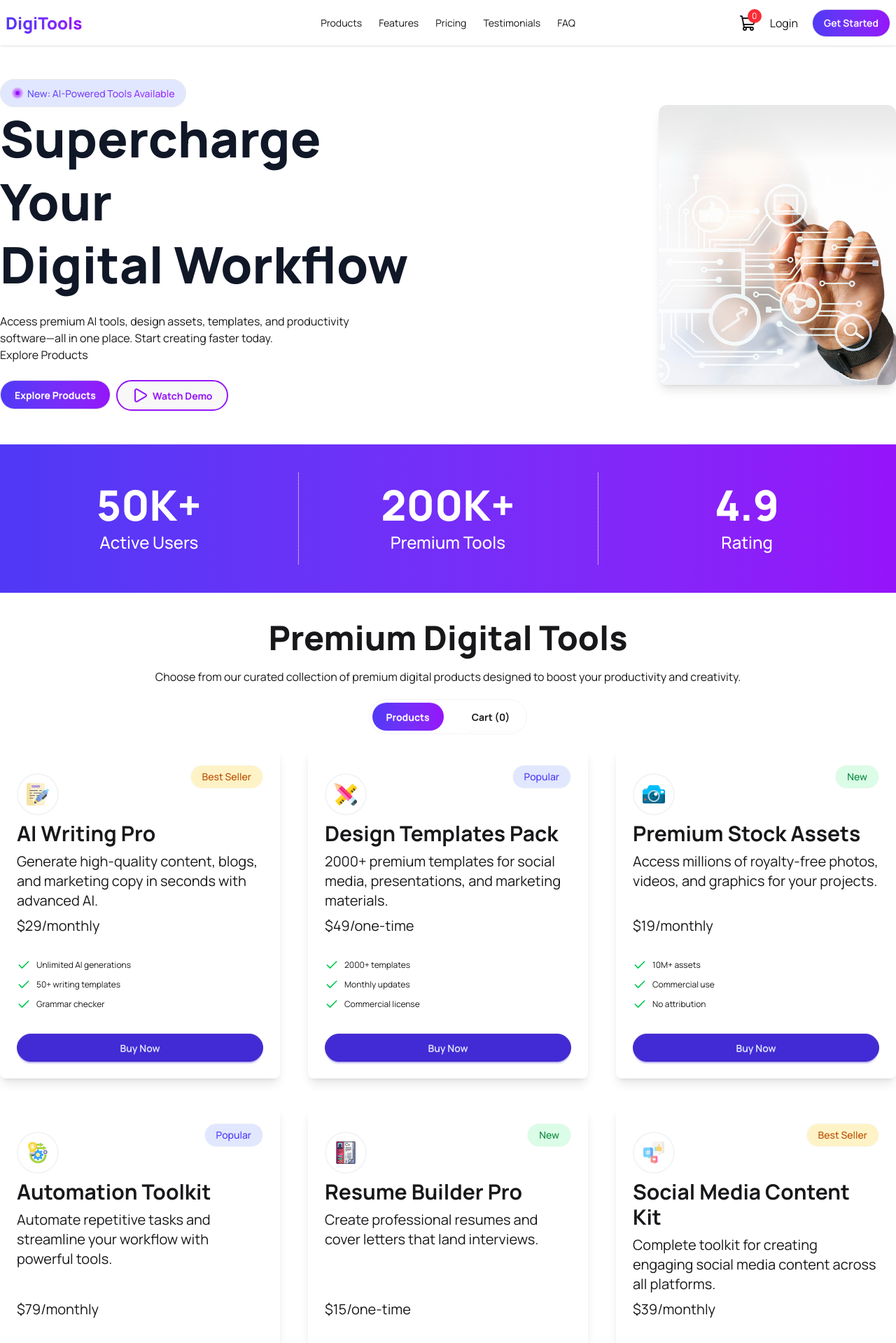
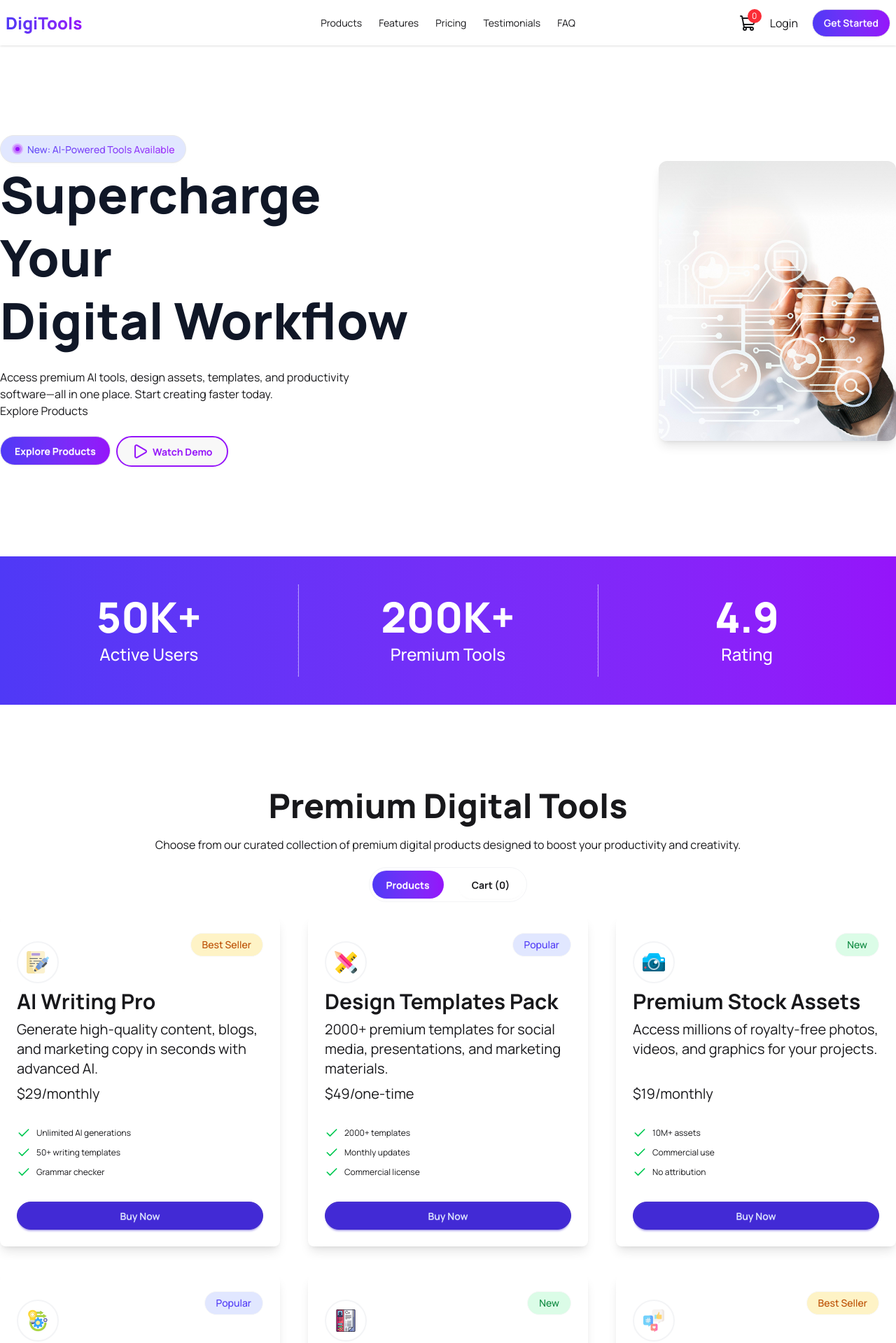
Before and after one commit to CoderRuhulAmin/PH-B13-A06, a React (Vite) app: page / in a window 1280 px wide. Shown: the top 1919 px of the page at 70% size. Built offline with nearby package versions, Linux system fonts and the light colour scheme.

Commit message:
add margin top to every section

```diff
--- a/src/modules/hero/Hero.jsx
+++ b/src/modules/hero/Hero.jsx
@@ -2,7 +2,7 @@ import { Play } from 'lucide-react';
 
 const Hero = () => {
     return (
-        <div className="hero py-12">
+        <div className="hero py-12 mt-20">
             <div className="container mx-auto flex flex-col-reverse lg:flex-row lg:justify-between items-center gap-10">
                 <div className='flex-1 text-center lg:text-left'>
                     <div className='btn bg-[#E1E7FF] rounded-full px-4 py-2'>
--- a/src/modules/main/Main.jsx
+++ b/src/modules/main/Main.jsx
@@ -12,7 +12,7 @@ const Main = ({ productsPromise, cartItemsPrice, setCartItemsPrice, cartList, se
     // console.log(selectedType);
 
     return (
-        <section id='products-section' className='main-section w-full py-10'>
+        <section id='products-section' className='main-section w-full py-10 mt-20'>
             <div className="container mx-auto space-y-5">
                 <h2 className='text-5xl font-extrabold text-center'>Premium Digital Tools</h2>
                 <p className='text-center'>Choose from our curated collection of premium digital products designed to boost your productivity and creativity.</p>
--- a/src/modules/pricing/Pricing.jsx
+++ b/src/modules/pricing/Pricing.jsx
@@ -9,7 +9,7 @@ const Pricing = ({pricingPromise}) => {
 
 
     return (
-        <section id='pricing-section' className='main-section w-full py-10'>
+        <section id='pricing-section' className='main-section w-full py-10 mt-20'>
             <div className="container mx-auto space-y-5">
                 <h2 className='text-5xl font-extrabold text-center'>Simple, Transparent Pricing</h2>
                 <p className='text-center'>Choose the plan that fits your needs. Upgrade or downgrade anytime.</p>
--- a/src/modules/process/Process.jsx
+++ b/src/modules/process/Process.jsx
@@ -21,7 +21,7 @@ const steps = [
 
 const Process = () => {
     return (
-        <section id='faq-section' className='main-section w-full py-10'>
+        <section id='faq-section' className='main-section w-full py-10 mt-20'>
             <div className="container mx-auto space-y-5">
                 <h2 className='text-5xl font-extrabold text-center'>Get Started in 3 Steps</h2>
                 <p className='text-center'>Start using premium digital tools in minutes, not hours.</p>
--- a/src/modules/stats/Stats.jsx
+++ b/src/modules/stats/Stats.jsx
@@ -2,7 +2,7 @@ import React from 'react';
 
 const Stats = () => {
     return (
-        <section id='testimonials-section' className='stats w-full rounded-none bg-linear-to-r from-[#4F39F6] to-[#9514FA] text-white py-10'>
+        <section id='testimonials-section' className='stats w-full rounded-none bg-linear-to-r from-[#4F39F6] to-[#9514FA] text-white py-10 mt-20'>
             <div className="container mx-auto text-white flex justify-around items-center">
                 <div className="stat">
                     <div className="stat-value text-6xl font-extrabold text-center mb-2">50K+</div>
--- a/src/modules/workflow/Workflow.jsx
+++ b/src/modules/workflow/Workflow.jsx
@@ -2,7 +2,7 @@ import React from 'react';
 
 const Workflow = () => {
     return (
-        <section id='features-section' className='main-section w-full py-10 bg-linear-to-r from-[#4F39F6] to-[#9514FA] text-white'>
+        <section id='features-section' className='main-section w-full py-10 mt-20 bg-linear-to-r from-[#4F39F6] to-[#9514FA] text-white'>
             <div className="container mx-auto space-y-5">
                 <h2 className='text-5xl font-extrabold text-center'>Ready to Transform Your Workflow?</h2>
                 <p className='text-center'>Join thousands of professionals who are already using Digitools to work smarter. Start your free trial today.</p>
```
